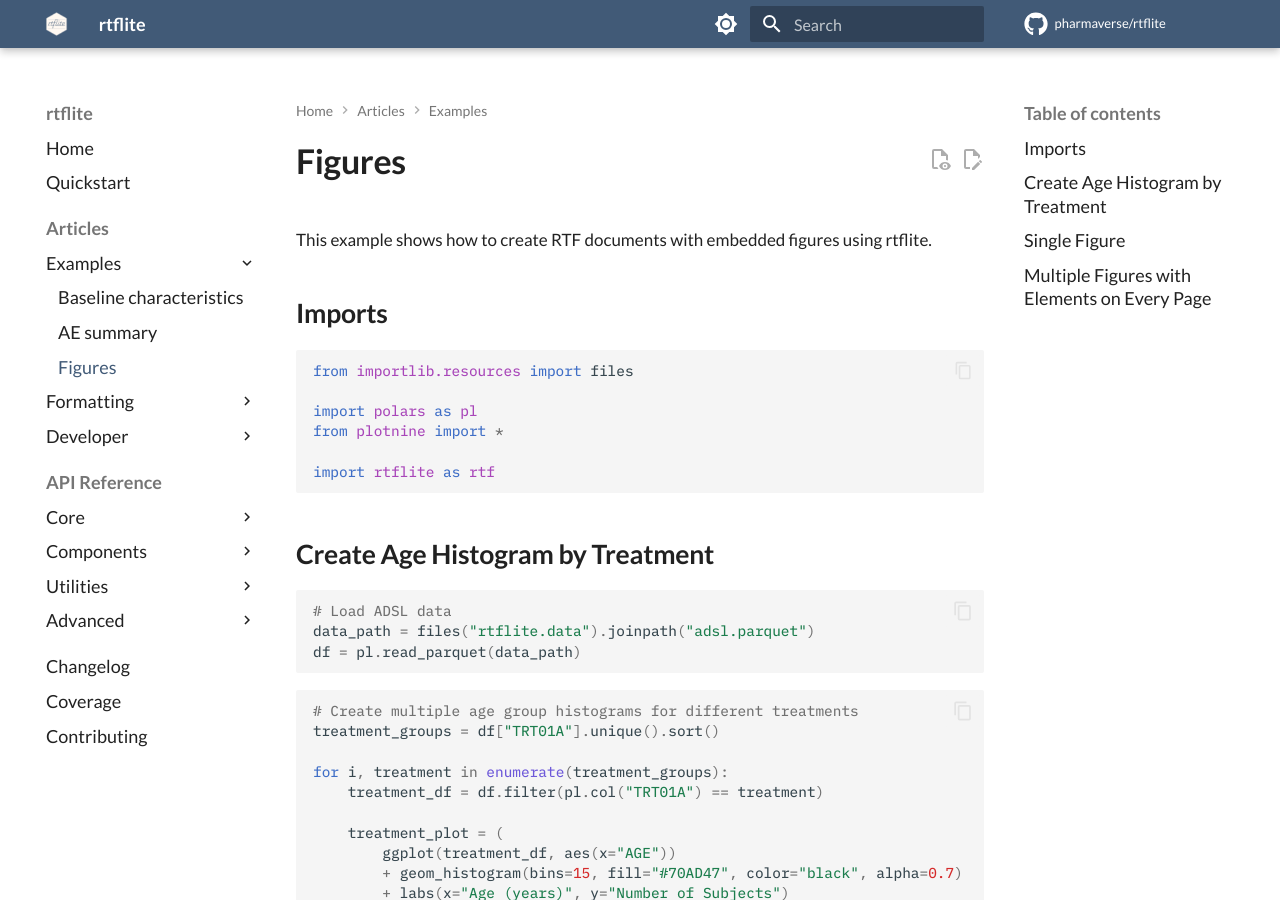
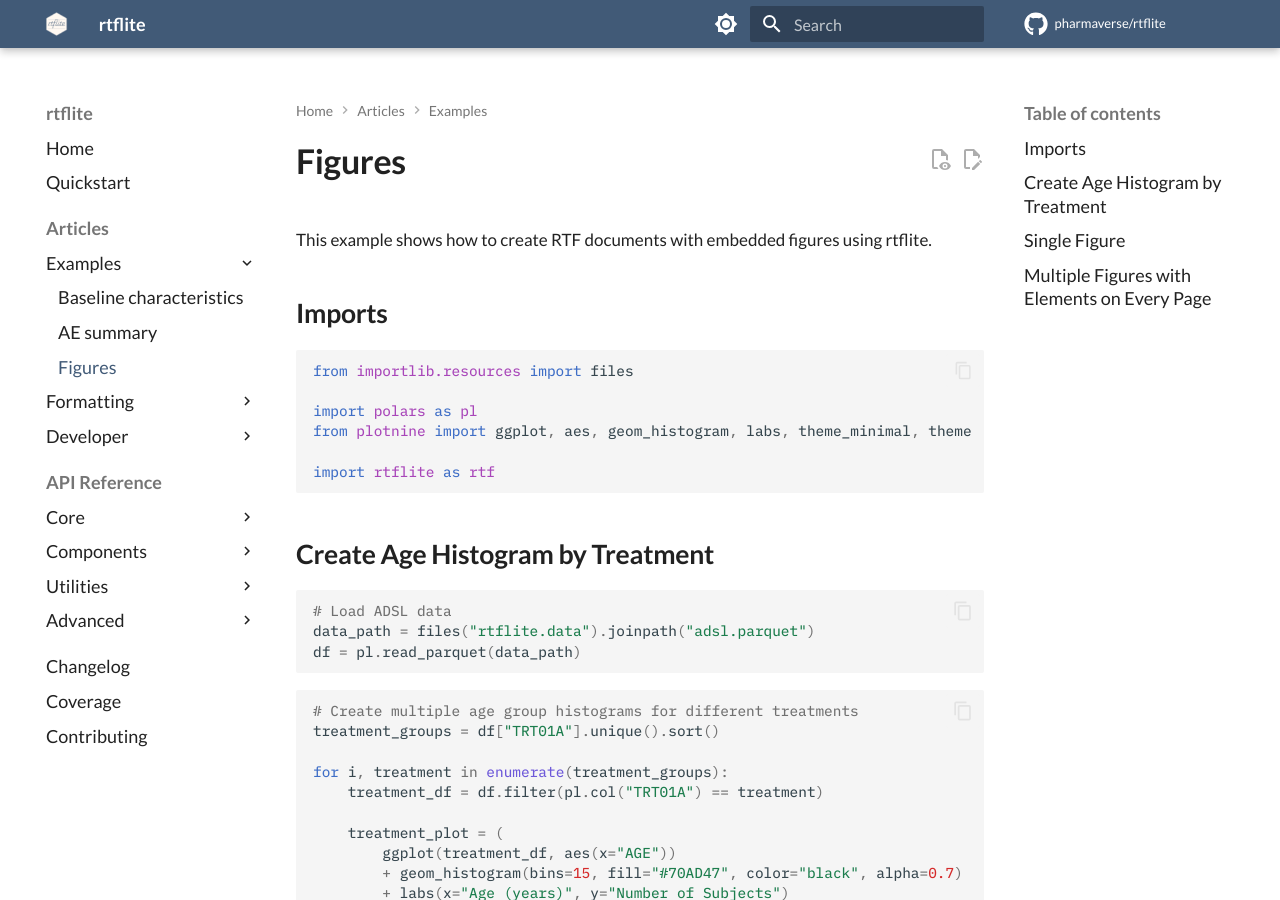
Before and after one commit to pharmaverse/rtflite, an MkDocs documentation site: the page built from docs/articles/example-figure.md, in a window 1280 px wide and 900 px high. Built offline with MkDocs 1.6.1 and Material for MkDocs 9.7.7, drawn with Linux system fonts in a browser that asks for light colours; comment, search, counter and statistics services are not loaded.

Commit message:
Avoid wildcard imports

````diff
--- a/docs/articles/example-figure.md
+++ b/docs/articles/example-figure.md
@@ -12,7 +12,7 @@ using rtflite.
 from importlib.resources import files
 
 import polars as pl
-from plotnine import *
+from plotnine import ggplot, aes, geom_histogram, labs, theme_minimal, theme
 
 import rtflite as rtf
 ```
--- a/docs/articles/py/example-figure.py
+++ b/docs/articles/py/example-figure.py
@@ -1,7 +1,7 @@
 from importlib.resources import files
 
 import polars as pl
-from plotnine import *
+from plotnine import aes, geom_histogram, ggplot, labs, theme, theme_minimal
 
 import rtflite as rtf
 
--- a/docs/articles/quarto/example-figure.qmd
+++ b/docs/articles/quarto/example-figure.qmd
@@ -14,7 +14,7 @@ This example shows how to create RTF documents with embedded figures using rtfli
 from importlib.resources import files
 
 import polars as pl
-from plotnine import *
+from plotnine import ggplot, aes, geom_histogram, labs, theme_minimal, theme
 
 import rtflite as rtf
 ```
````
